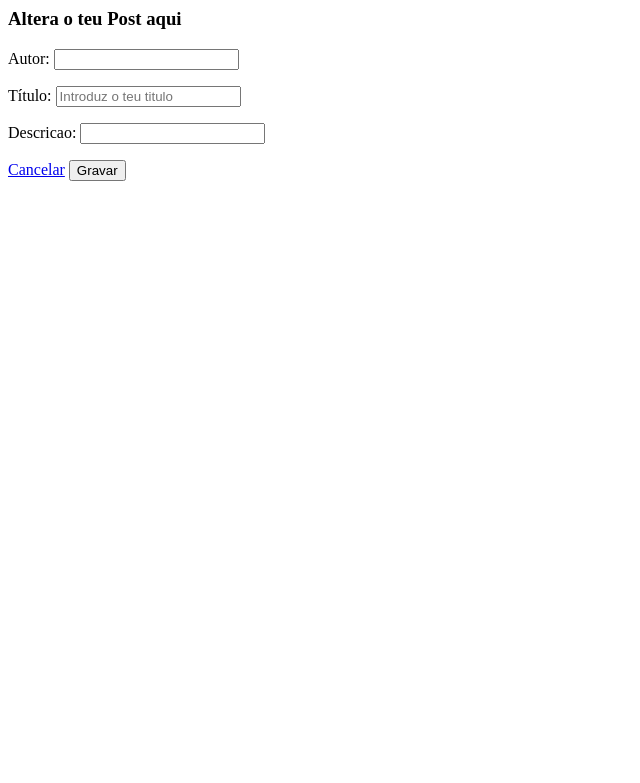
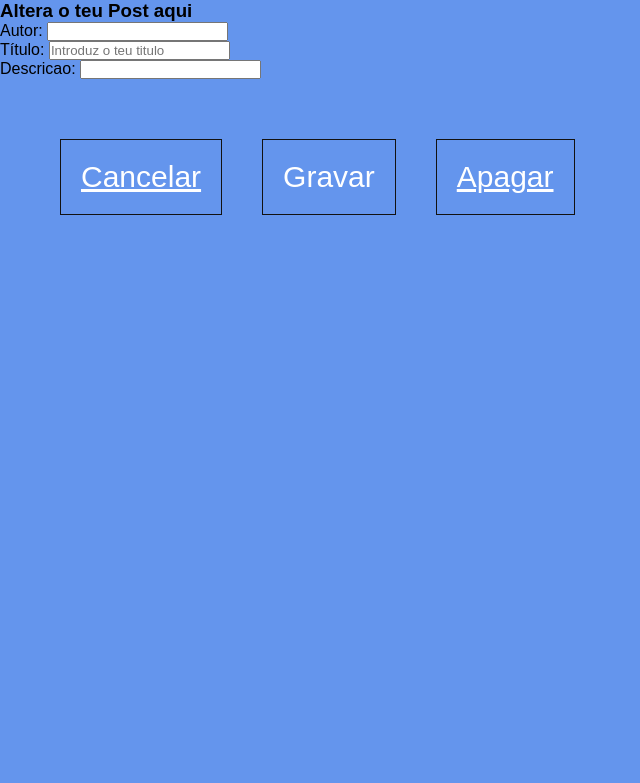
Before and after one commit to a22002469/projeto-Programa-ao-Web, a Django app: template lab8/portfolio/templates/portfolio/edita.html in a window 1280 px wide. Shown: the top 783 px of the page, without its empty margins (0-640 px from the left). Run offline with Django 4.2, Linux system fonts and the light colour scheme; the template is opened without the code that fills it: values that come from a table or form of the project are taken from there, others are empty.

Commit message:
botao apagar

```diff
--- a/lab8/portfolio/templates/portfolio/edita.html
+++ b/lab8/portfolio/templates/portfolio/edita.html
@@ -1,11 +1,21 @@
+{% load static %}
+
+<style>
+    body{
+        background-color: cornflowerblue;
+    }
+</style>
+<link rel="stylesheet" type="text/css" href="{% static 'portfolio/css/estilos.css'%}"/>
 {% block main %}
 <h3>Altera o teu Post aqui</h3>
 <form action="{% url 'portfolio:edita' post_id %}" method="POST">
         {% csrf_token %}
         {{ form.as_p }}
-
-        <a href="{% url 'portfolio:blog' %}" role="button" >Cancelar</a>
-        <input type="submit" value="Gravar">
+<nav class="right">
+        <a class="rright"  href="{% url 'portfolio:blog' %}"  >Cancelar</a>
+        <input  class="rright" type="submit" value="Gravar">
+        <a class="rright" href="{% url 'portfolio:apaga' post_id %}">Apagar</a>
+</nav>
 </form>
 
 
--- a/lab8/portfolio/urls.py
+++ b/lab8/portfolio/urls.py
@@ -15,4 +15,5 @@ urlpatterns = [
     path('edita/<int:post_id>', views.view_editar_post, name='edita'),
     path('apaga/<int:post_id>', views.view_apagar_post, name='apaga'),
 
+
 ]
```
